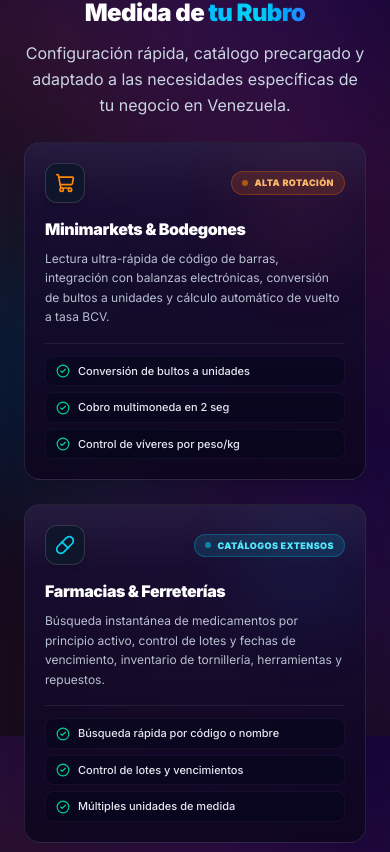
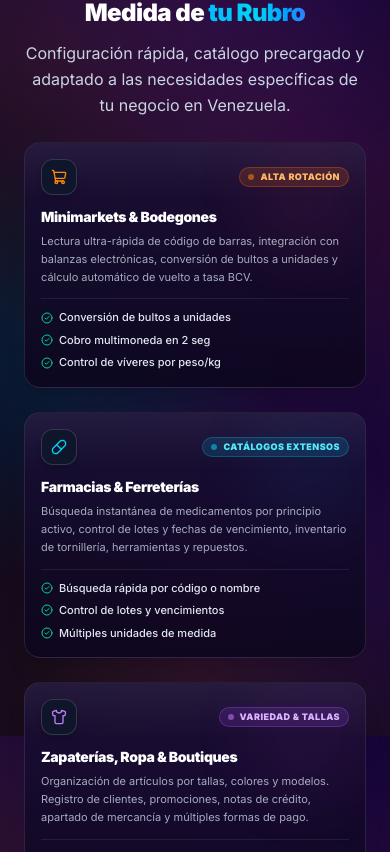
Before and after one commit to desarrollo-margarita/licoreria-admin, a React (Vite) app: page / in a window 390 px wide. Shown: the part 952-1804 px from the top of the page. Built offline with nearby package versions, Linux system fonts and the light colour scheme; no server answers.

Commit message:
style(rubros): compactar cards al maximo y transformar lista de beneficios a formato ligero

```diff
--- a/src/components/landing/IndustriesSection.jsx
+++ b/src/components/landing/IndustriesSection.jsx
@@ -77,38 +77,38 @@ export default function IndustriesSection() {
             return (
               <div
                 key={idx}
-                className={`relative bg-gradient-to-b from-[#1a0f36]/85 to-[#0d061e]/90 border border-white/10 ${ind.borderColor} rounded-2xl backdrop-blur-xl p-5 sm:p-6 flex flex-col justify-between h-full group transition-all duration-300 hover:-translate-y-1 shadow-xl overflow-hidden`}
+                className={`relative bg-gradient-to-b from-[#1a0f36]/85 to-[#0d061e]/90 border border-white/10 ${ind.borderColor} rounded-2xl backdrop-blur-xl p-4 sm:p-5 flex flex-col justify-between h-full group transition-all duration-300 hover:-translate-y-1 shadow-xl overflow-hidden`}
               >
                 {/* Top Lighting Flare */}
-                <div className="absolute top-0 left-0 right-0 h-16 bg-gradient-to-b from-white/[0.05] to-transparent pointer-events-none" />
-                <div className={`absolute top-0 right-0 w-32 h-32 bg-gradient-to-br ${ind.accentColor} blur-2xl opacity-40 group-hover:opacity-80 transition-opacity rounded-full pointer-events-none`} />
+                <div className="absolute top-0 left-0 right-0 h-14 bg-gradient-to-b from-white/[0.05] to-transparent pointer-events-none" />
+                <div className={`absolute top-0 right-0 w-28 h-28 bg-gradient-to-br ${ind.accentColor} blur-2xl opacity-40 group-hover:opacity-80 transition-opacity rounded-full pointer-events-none`} />
 
                 <div className="relative z-10">
                   {/* Top Bar: Icon + Badge */}
-                  <div className="flex items-center justify-between mb-3.5">
-                    <div className="w-10 h-10 rounded-xl bg-slate-900/90 border border-white/15 flex items-center justify-center shadow-md relative group-hover:scale-105 transition-transform duration-300">
-                      <Icon className={`w-5 h-5 ${ind.iconColor}`} />
+                  <div className="flex items-center justify-between mb-3">
+                    <div className="w-9 h-9 rounded-xl bg-slate-900/90 border border-white/15 flex items-center justify-center shadow-md relative group-hover:scale-105 transition-transform duration-300">
+                      <Icon className={`w-4 h-4 ${ind.iconColor}`} />
                     </div>
-                    <span className={`inline-flex items-center gap-1.5 text-[9px] font-black px-2.5 py-1 rounded-full border tracking-wider ${ind.badgeColor}`}>
+                    <span className={`inline-flex items-center gap-1.5 text-[9px] font-black px-2 py-0.5 rounded-full border tracking-wider ${ind.badgeColor}`}>
                       <span className={`w-1.5 h-1.5 rounded-full ${ind.dotColor} animate-pulse`} />
                       {ind.badge}
                     </span>
                   </div>
 
-                  <h3 className="text-base sm:text-lg font-black text-white mb-2 group-hover:text-cyan-300 transition-colors tracking-tight">
+                  <h3 className="text-sm sm:text-base font-black text-white mb-1.5 group-hover:text-cyan-300 transition-colors tracking-tight">
                     {ind.title}
                   </h3>
 
-                  <p className="text-slate-300/90 text-xs leading-relaxed mb-4 font-normal">
+                  <p className="text-slate-300/80 text-[11px] leading-relaxed mb-3 font-normal">
                     {ind.desc}
                   </p>
                 </div>
 
-                {/* Benefits list - Compact & Clean */}
-                <div className="pt-3 border-t border-white/[0.08] space-y-1.5 relative z-10">
+                {/* Benefits list - Ultra Compact & Clean */}
+                <div className="pt-2.5 border-t border-white/[0.08] space-y-1.5 relative z-10">
                   {ind.benefits.map((b, i) => (
-                    <div key={i} className="flex items-center gap-2 text-[11px] sm:text-xs text-slate-200 bg-slate-950/40 py-1.5 px-2.5 rounded-lg border border-white/[0.04]">
-                      <CheckCircle2 className="w-3.5 h-3.5 text-emerald-400 flex-shrink-0" />
+                    <div key={i} className="flex items-center gap-1.5 text-[11px] text-slate-200">
+                      <CheckCircle2 className="w-3 h-3 text-emerald-400 shrink-0" />
                       <span className="font-medium truncate">{b}</span>
                     </div>
                   ))}
```
